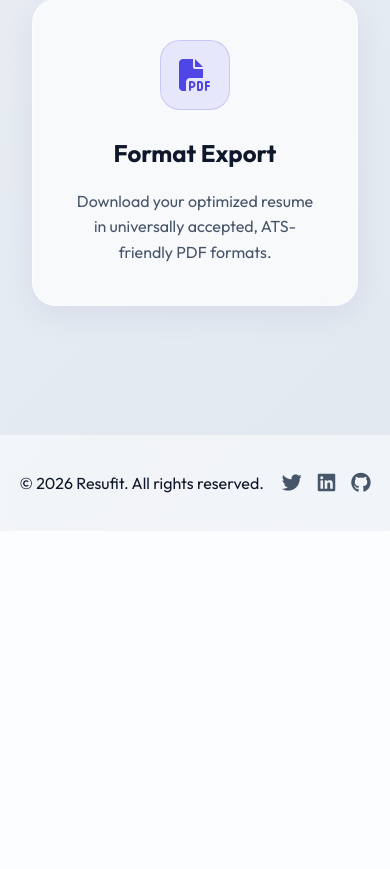
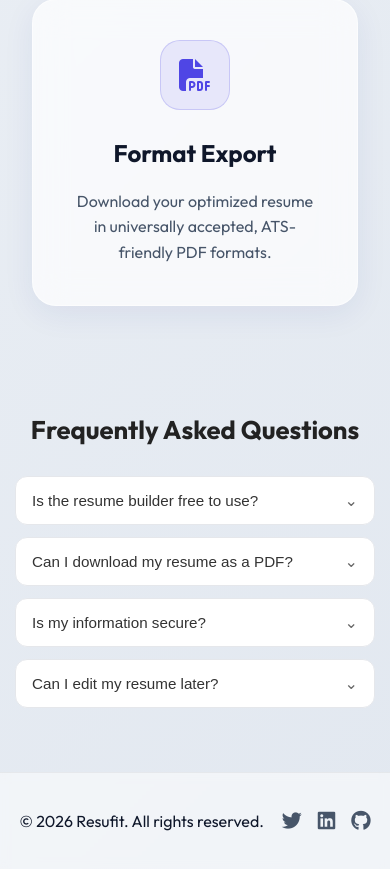
Before and after one commit to bharathkarri23-svg/Resufit, a Flask app: page / in a window 390 px wide. Shown: the part 3132-4001 px from the top of the page. Before the commit the page ends 3625 px from the top, so only its background shows below. Run offline with Flask 3, Linux system fonts and the light colour scheme; data comes from the database, SQL or seed files in the repository.

Commit message:
Resufit Project

```diff
--- a/templates/index.html
+++ b/templates/index.html
@@ -139,6 +139,156 @@
                 </div>
             </div>
         </section>
+
+        <section class="faq-section">
+    <h2>Frequently Asked Questions</h2>
+
+    <div class="faq-item">
+        <button class="faq-question">
+            Is the resume builder free to use?
+            <span class="arrow">⌄</span>
+        </button>
+        <div class="faq-answer">
+            <p>Yes, our Resume Builder is completely free to use. You can create, edit, and customize your resume with professional templates and download the final version without any hidden charges or subscription fees.</p>
+        </div>
+    </div>
+
+    <div class="faq-item">
+        <button class="faq-question">
+            Can I download my resume as a PDF?
+            <span class="arrow">⌄</span>
+        </button>
+        <div class="faq-answer">
+            <p>Yes. Once your resume is complete, you can instantly download it as a high-quality PDF, ensuring a professional format that is easy to share with recruiters, employers, and online job portals.</p>
+        </div>
+    </div>
+
+    <div class="faq-item">
+        <button class="faq-question">
+            Is my information secure?
+            <span class="arrow">⌄</span>
+        </button>
+        <div class="faq-answer">
+            <p>Yes. We prioritize the security and privacy of your information. Your resume data is processed securely and is not shared with third parties, helping ensure that your personal details remain protected.</p>
+        </div>
+    </div>
+
+    <div class="faq-item">
+        <button class="faq-question">
+            Can I edit my resume later?
+            <span class="arrow">⌄</span>
+        </button>
+        <div class="faq-answer">
+            <p>Yes. You can edit and update your resume at any time before downloading. Simply modify your information, skills, or experience, and your resume will be updated instantly in real time.</p>
+        </div>
+    </div>
+</section>
+
+<style>
+.faq-section{
+    max-width:700px;
+    margin:60px auto;
+    padding:0 15px;
+}
+
+.faq-section h2{
+    text-align:center;
+    font-size:2rem;
+    margin-bottom:25px;
+    color:#222;
+}
+
+.faq-item{
+    background:#fff;
+    border:1px solid #e5e7eb;
+    border-radius:12px;
+    margin-bottom:12px;
+    overflow:hidden;
+    transition:.3s;
+}
+
+.faq-item:hover{
+    box-shadow:0 4px 12px rgba(0,0,0,.08);
+}
+
+.faq-question{
+    width:100%;
+    background:none;
+    border:none;
+    padding:16px 18px;
+    display:flex;
+    justify-content:space-between;
+    align-items:center;
+    cursor:pointer;
+    font-size:1rem;
+    font-weight:500;
+    color:#333;
+    text-align:left;
+}
+
+.arrow{
+    font-size:1rem;
+    transition:.3s;
+    color:#666;
+}
+
+.faq-answer{
+    max-height:0;
+    overflow:hidden;
+    transition:max-height .3s ease;
+}
+
+.faq-answer p{
+    padding:0 18px 16px;
+    color:#666;
+    line-height:1.6;
+    font-size:.95rem;
+    margin:0;
+}
+
+.faq-item.active .faq-answer{
+    max-height:120px;
+}
+
+.faq-item.active .arrow{
+    transform:rotate(180deg);
+}
+
+@media(max-width:768px){
+    .faq-section{
+        margin:40px auto;
+    }
+
+    .faq-section h2{
+        font-size:1.6rem;
+    }
+
+    .faq-question{
+        padding:14px 16px;
+        font-size:.95rem;
+    }
+
+    .faq-answer p{
+        font-size:.9rem;
+    }
+}
+</style>
+
+<script>
+document.querySelectorAll(".faq-question").forEach(btn => {
+    btn.addEventListener("click", () => {
+        const item = btn.parentElement;
+
+        document.querySelectorAll(".faq-item").forEach(faq => {
+            if(faq !== item){
+                faq.classList.remove("active");
+            }
+        });
+
+        item.classList.toggle("active");
+    });
+});
+</script>
 
     <!-- FOOTER -->
     <footer class="glass-footer">
```
Also changed, not shown: templates/home.html (+95 -92 lines).
